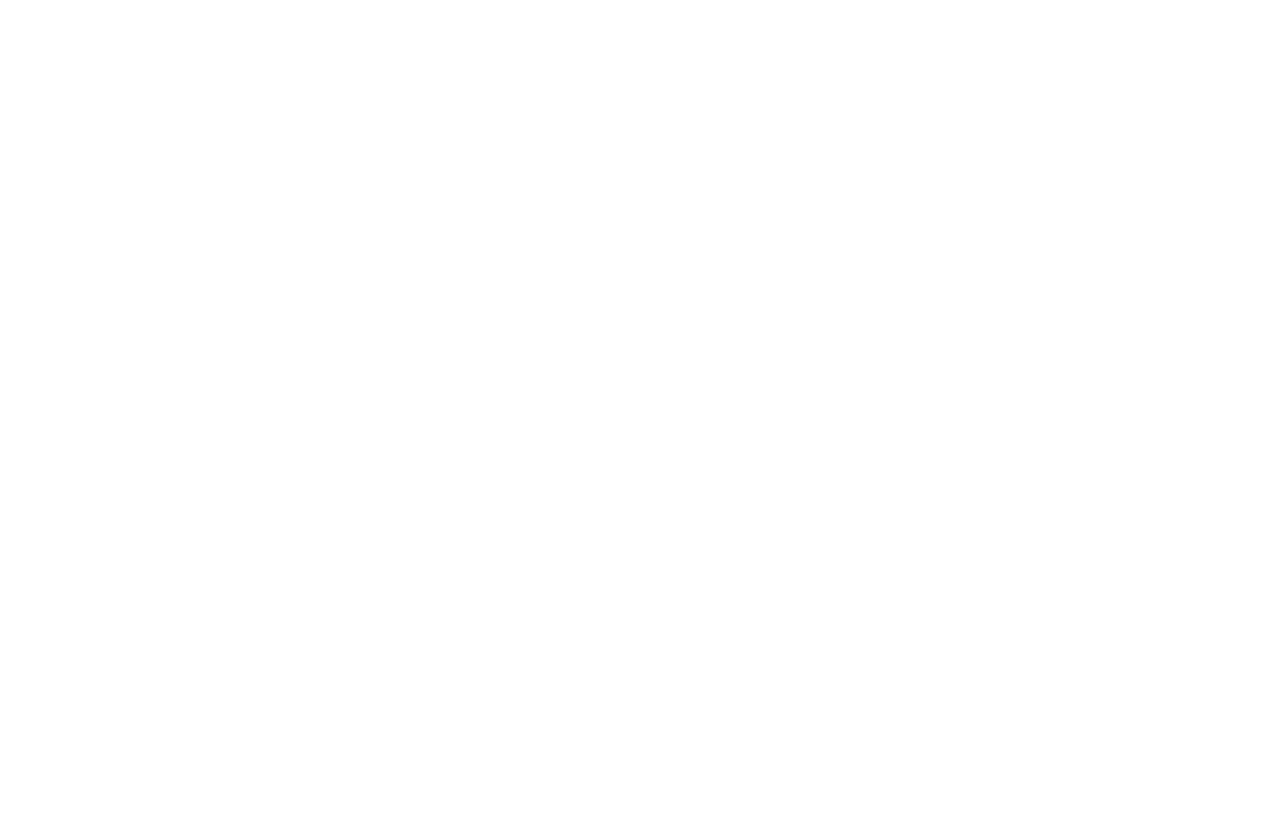
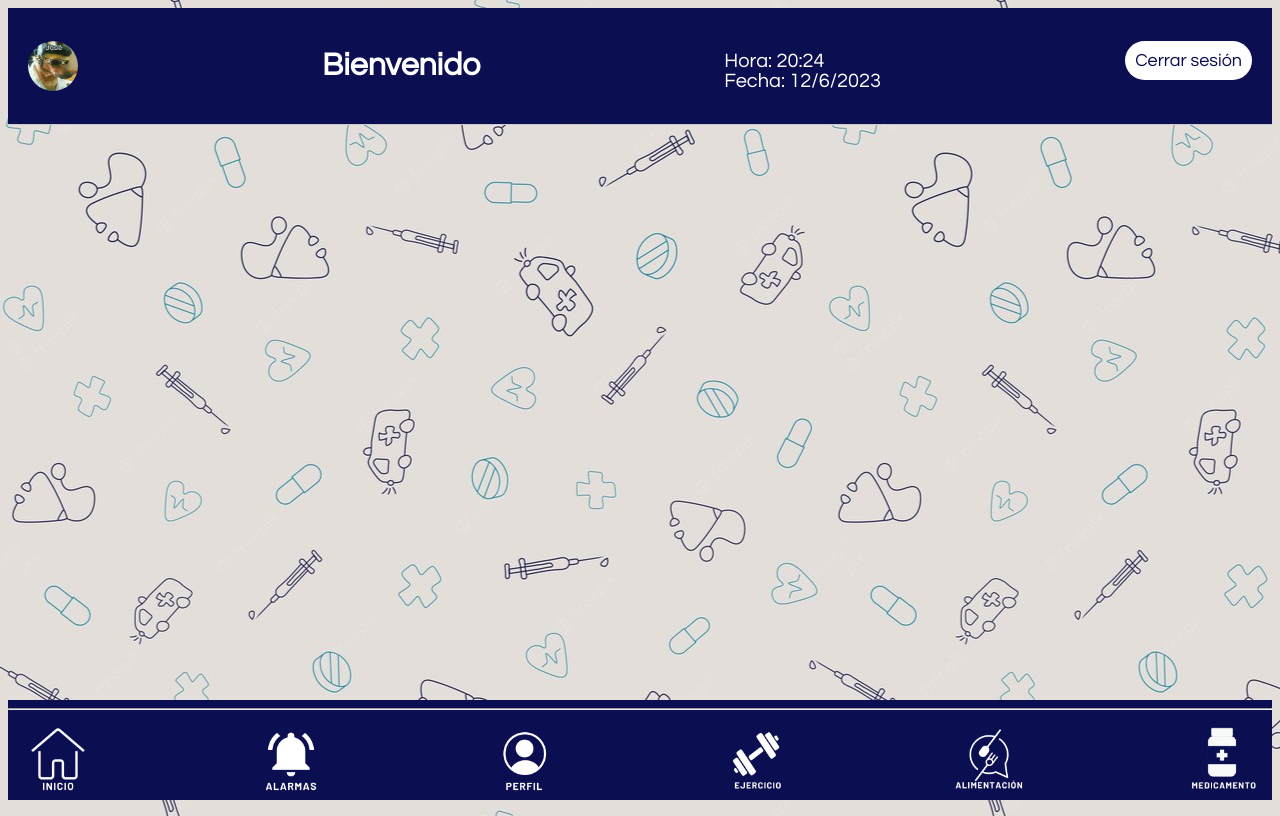
Before and after one commit to AbrMa/ISW, a plain HTML site: page DiabeticOS/dieta.html in a window 1280 px wide. Drawn offline with Linux system fonts and the light colour scheme.

Commit message:
Modificaciones

```diff
--- a/DiabeticOS/dieta.html
+++ b/DiabeticOS/dieta.html
@@ -0,0 +1,45 @@
+<!DOCTYPE html>
+<html>
+<head>
+  <title>Alertas</title>
+  <link rel="icon" href="Iconos/icon.png" type="png">
+  <link rel="stylesheet" href="comunidad.css"> <!-- Ruta al archivo CSS -->
+  <script src="diabeticos.js"></script>  <!-- Ruta al archivo JS -->
+</head>
+<body>
+  <div class="container">
+    <div class="header">
+      <img src="Profile_photo\foto.jpg" alt="Foto de perfil" class="profile-photo">
+      <h1>Bienvenido</h1>
+      <div id="clock"></div>
+      <div><button type="button" class="btn btn-primary" onclick="cerrarSesion()">Cerrar sesión</button></div>
+    </div>
+    <div class="content">
+      <!-- Contenido de la pantalla -->
+    </div>
+    <div class="footer">
+      <hr>
+      <div class="image-gallery">
+        <a href="comunidad.html">
+          <img src="Iconos/inicio.png" alt="Inicio" title="Ve al inicio">
+        </a>
+        <a href="alertas.html">
+          <img src="Iconos/alarmas.png" alt="Alarmas" title="Agrega y personaliza tus alarmas">
+        </a>
+        <a href="perfil.html">
+          <img src="Iconos/perfil.png" alt="Perfil" title="Ve a tu perfil">
+        </a>
+        <a href="ejercicio.html">
+            <img src="Iconos/ejercicio.png" alt="Actividad física" title="Revisa el historial de tu actividad física">
+        </a>
+        <a href="dieta.html">
+          <img src="Iconos/alimentos.png" alt="Alimentos" title="Revisa tus planes alimenticios">
+        </a>
+        <a href="medicina.html">
+          <img src="Iconos/medicamento.png" alt="Medicamentos" title="Revisa tus medicamentos ">
+        </a>
+      </div>
+    </div>
+  </div>
+</body>
+</html>
```
Also changed, not shown: DiabeticOS/comunidad.html (+4 -4 lines), DiabeticOS/ejercicio.html (+45 -0 lines), DiabeticOS/medicina.html (+45 -0 lines), DiabeticOS/perfil.html (added, +45 -0 lines), DiabeticOS/recomendaciones.html (deleted).
